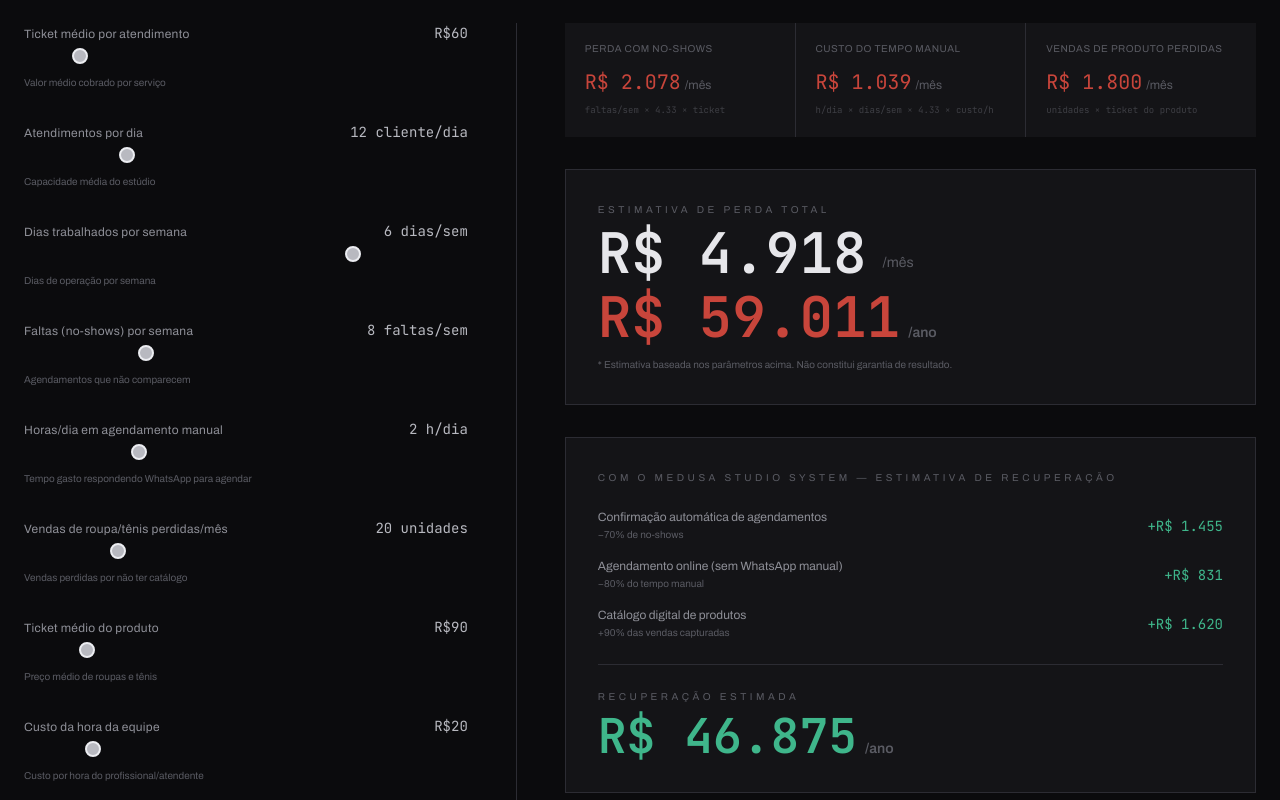
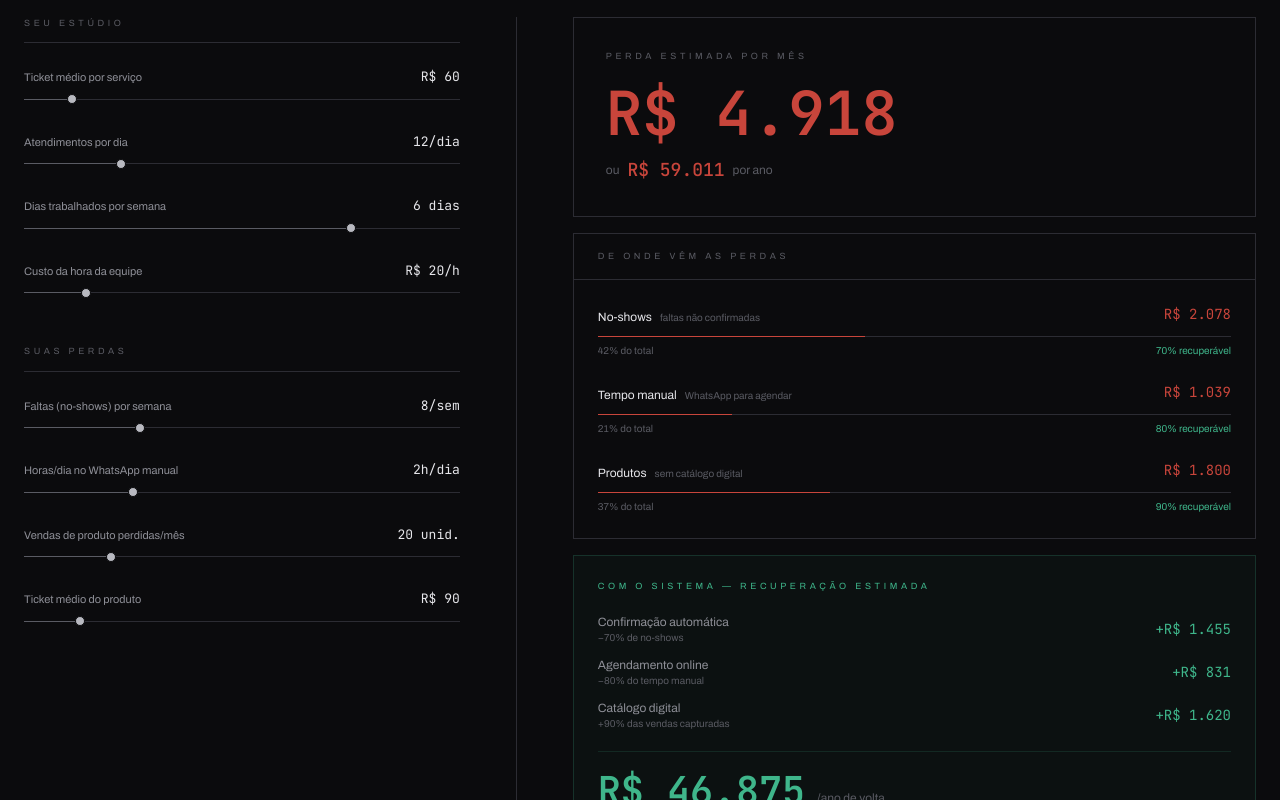
Before and after one commit to mateusricardodev/medusa-studio, a Next.js app: page /diagnostico in a window 1280 px wide. Shown: the part 360-1160 px from the top of the page. Built offline with nearby package versions, Linux system fonts and the light colour scheme.

Commit message:
refactor: redesign completo do simulador de perdas

```diff
--- a/components/diagnostico/LossSimulator.tsx
+++ b/components/diagnostico/LossSimulator.tsx
@@ -2,13 +2,11 @@
 
 import { useState, useEffect, useRef } from "react";
 import { motion, useInView } from "framer-motion";
-import Link from "next/link";
 
-// ── Parâmetros ajustáveis e seus valores iniciais plausíveis para barbearia ──
 const RECOVERY_RATES = {
-  noShow: 0.70,       // confirmação automática reduz 70% dos no-shows
-  manualTime: 0.80,   // sistema reduz 80% do tempo manual de agendamento
-  productSales: 0.90, // catálogo captura 90% das vendas perdidas
+  noShow: 0.70,
+  manualTime: 0.80,
+  productSales: 0.90,
 };
 
 interface Params {
@@ -33,46 +31,69 @@ const INITIAL: Params = {
   teamHourlyCost: 20,
 };
 
-const SLIDER_CONFIG: {
+const SLIDER_GROUPS: {
+  title: string;
+  sliders: {
     key: keyof Params;
     label: string;
     min: number;
     max: number;
     step: number;
-  prefix?: string;
-  suffix?: string;
-  hint: string;
+    fmt: (v: number) => string;
+  }[];
 }[] = [
-  { key: "avgTicket", label: "Ticket médio por atendimento", min: 30, max: 300, step: 5, prefix: "R$", hint: "Valor médio cobrado por serviço" },
-  { key: "dailyAppointments", label: "Atendimentos por dia", min: 4, max: 40, step: 1, suffix: "cliente/dia", hint: "Capacidade média do estúdio" },
-  { key: "workDaysPerWeek", label: "Dias trabalhados por semana", min: 3, max: 7, step: 1, suffix: "dias/sem", hint: "Dias de operação por semana" },
-  { key: "noShowsPerWeek", label: "Faltas (no-shows) por semana", min: 0, max: 30, step: 1, suffix: "faltas/sem", hint: "Agendamentos que não comparecem" },
-  { key: "manualHoursPerDay", label: "Horas/dia em agendamento manual", min: 0, max: 8, step: 0.5, suffix: "h/dia", hint: "Tempo gasto respondendo WhatsApp para agendar" },
-  { key: "lostProductSalesPerMonth", label: "Vendas de roupa/tênis perdidas/mês", min: 0, max: 100, step: 1, suffix: "unidades", hint: "Vendas perdidas por não ter catálogo" },
-  { key: "productTicket", label: "Ticket médio do produto", min: 30, max: 500, step: 10, prefix: "R$", hint: "Preço médio de roupas e tênis" },
-  { key: "teamHourlyCost", label: "Custo da hora da equipe", min: 10, max: 80, step: 5, prefix: "R$", hint: "Custo por hora do profissional/atendente" },
+  {
+    title: "Seu estúdio",
+    sliders: [
+      { key: "avgTicket", label: "Ticket médio por serviço", min: 30, max: 300, step: 5, fmt: (v) => `R$ ${v}` },
+      { key: "dailyAppointments", label: "Atendimentos por dia", min: 4, max: 40, step: 1, fmt: (v) => `${v}/dia` },
+      { key: "workDaysPerWeek", label: "Dias trabalhados por semana", min: 3, max: 7, step: 1, fmt: (v) => `${v} dias` },
+      { key: "teamHourlyCost", label: "Custo da hora da equipe", min: 10, max: 80, step: 5, fmt: (v) => `R$ ${v}/h` },
+    ],
+  },
+  {
+    title: "Suas perdas",
+    sliders: [
+      { key: "noShowsPerWeek", label: "Faltas (no-shows) por semana", min: 0, max: 30, step: 1, fmt: (v) => `${v}/sem` },
+      { key: "manualHoursPerDay", label: "Horas/dia no WhatsApp manual", min: 0, max: 8, step: 0.5, fmt: (v) => `${v}h/dia` },
+      { key: "lostProductSalesPerMonth", label: "Vendas de produto perdidas/mês", min: 0, max: 100, step: 1, fmt: (v) => `${v} unid.` },
+      { key: "productTicket", label: "Ticket médio do produto", min: 30, max: 500, step: 10, fmt: (v) => `R$ ${v}` },
+    ],
+  },
 ];
 
 function formatCurrency(value: number) {
-  return new Intl.NumberFormat("pt-BR", { style: "currency", currency: "BRL", maximumFractionDigits: 0 }).format(value);
+  return new Intl.NumberFormat("pt-BR", {
+    style: "currency",
+    currency: "BRL",
+    maximumFractionDigits: 0,
+  }).format(value);
 }
 
-function AnimatedNumber({ value, className }: { value: number; className?: string }) {
+function AnimatedNumber({
+  value,
+  className,
+  style,
+}: {
+  value: number;
+  className?: string;
+  style?: React.CSSProperties;
+}) {
   const [displayed, setDisplayed] = useState(0);
   const prevRef = useRef(0);
 
   useEffect(() => {
     const start = prevRef.current;
     const end = value;
-    const duration = 600;
+    const duration = 500;
     const startTime = performance.now();
 
     function frame(now: number) {
       const elapsed = now - startTime;
-      const progress = Math.min(elapsed / duration, 1);
-      const eased = 1 - Math.pow(1 - progress, 3); // ease-out cubic
+      const t = Math.min(elapsed / duration, 1);
+      const eased = 1 - Math.pow(1 - t, 3);
       setDisplayed(Math.round(start + (end - start) * eased));
-      if (progress < 1) requestAnimationFrame(frame);
+      if (t < 1) requestAnimationFrame(frame);
       else prevRef.current = end;
     }
 
@@ -80,9 +101,71 @@ function AnimatedNumber({ value, className }: { value: number; className?: strin
   }, [value]);
 
   return (
-    <span className={className}>
+    <span className={className} style={style}>
       {formatCurrency(displayed)}
     </span>
+  );
+}
+
+function SliderRow({
+  id,
+  label,
+  min,
+  max,
+  step,
+  value,
+  fmt,
+  onChange,
+  index,
+  inView,
+}: {
+  id: string;
+  label: string;
+  min: number;
+  max: number;
+  step: number;
+  value: number;
+  fmt: (v: number) => string;
+  onChange: (v: number) => void;
+  index: number;
+  inView: boolean;
+}) {
+  const pct = ((value - min) / (max - min)) * 100;
+
+  return (
+    <motion.div
+      initial={{ opacity: 0, x: -12 }}
+      animate={inView ? { opacity: 1, x: 0 } : {}}
+      transition={{ duration: 0.4, delay: 0.1 + index * 0.05 }}
+    >
+      <div className="flex justify-between items-baseline mb-2">
+        <label htmlFor={id} className="text-[11px] font-body text-[#8E8F97] leading-none">
+          {label}
+        </label>
+        <span className="font-mono text-[13px] text-[#E6E6EA] tabular-nums">{fmt(value)}</span>
+      </div>
+      <div className="relative h-px bg-[#2C2C33] mt-3 mb-1">
+        <div
+          className="absolute top-0 left-0 h-px bg-[#5A5B63] transition-all duration-150"
+          style={{ width: `${pct}%` }}
+        />
+        <input
+          id={id}
+          type="range"
+          min={min}
+          max={max}
+          step={step}
+          value={value}
+          onChange={(e) => onChange(parseFloat(e.target.value))}
+          className="absolute inset-0 w-full opacity-0 cursor-pointer h-6 -top-3"
+          aria-label={`${label}: ${fmt(value)}`}
+        />
+        <div
+          className="absolute top-1/2 -translate-y-1/2 w-2.5 h-2.5 rounded-full bg-[#B8B9C0] border border-[#0B0B0D] pointer-events-none transition-all duration-150"
+          style={{ left: `calc(${pct}% - 5px)` }}
+        />
+      </div>
+    </motion.div>
   );
 }
 
@@ -95,28 +178,45 @@ export default function LossSimulator() {
     setParams((p) => ({ ...p, [key]: value }));
   }
 
-  // ── Cálculos de perda ──────────────────────────────────────────────────────
-  // Perda com no-shows = faltas/sem × 4.33 × ticket médio
   const noShowLossMonth = params.noShowsPerWeek * 4.33 * params.avgTicket;
-
-  // Custo de tempo manual = horas/dia × dias/sem × 4.33 × custo/hora
-  const manualTimeCostMonth = params.manualHoursPerDay * params.workDaysPerWeek * 4.33 * params.teamHourlyCost;
-
-  // Vendas de produto perdidas/mês = unidades × ticket
+  const manualTimeCostMonth =
+    params.manualHoursPerDay * params.workDaysPerWeek * 4.33 * params.teamHourlyCost;
   const productLossMonth = params.lostProductSalesPerMonth * params.productTicket;
-
   const totalLossMonth = noShowLossMonth + manualTimeCostMonth + productLossMonth;
   const totalLossYear = totalLossMonth * 12;
 
-  // ── Cálculos de recuperação (estimativas) ─────────────────────────────────
   const noShowRecovery = noShowLossMonth * RECOVERY_RATES.noShow;
   const manualTimeRecovery = manualTimeCostMonth * RECOVERY_RATES.manualTime;
   const productRecovery = productLossMonth * RECOVERY_RATES.productSales;
   const totalRecoveryMonth = noShowRecovery + manualTimeRecovery + productRecovery;
   const totalRecoveryYear = totalRecoveryMonth * 12;
 
+  const losses = [
+    {
+      label: "No-shows",
+      sub: "faltas não confirmadas",
+      value: noShowLossMonth,
+      recovery: noShowRecovery,
+      rate: RECOVERY_RATES.noShow,
+    },
+    {
+      label: "Tempo manual",
+      sub: "WhatsApp para agendar",
+      value: manualTimeCostMonth,
+      recovery: manualTimeRecovery,
+      rate: RECOVERY_RATES.manualTime,
+    },
+    {
+      label: "Produtos",
+      sub: "sem catálogo digital",
+      value: productLossMonth,
+      recovery: productRecovery,
+      rate: RECOVERY_RATES.productSales,
+    },
+  ];
+
   const waMessage = encodeURIComponent(
-    `Olá! Vi o diagnóstico da Medusa Studio e quero saber mais sobre o Medusa Studio System. Minha estimativa de perda mensal é de ${formatCurrency(totalLossMonth)}.`
+    `Olá! Fiz o diagnóstico da Medusa Studio e minha perda estimada é de ${formatCurrency(totalLossMonth)}/mês. Quero saber mais sobre o sistema.`
   );
 
   return (
@@ -124,9 +224,9 @@ export default function LossSimulator() {
       <div className="max-w-7xl mx-auto px-6 py-16">
         {/* Header */}
         <motion.div
-          initial={{ opacity: 0, y: 20 }}
+          initial={{ opacity: 0, y: 16 }}
           animate={inView ? { opacity: 1, y: 0 } : {}}
-          transition={{ duration: 0.6, ease: "easeOut" }}
+          transition={{ duration: 0.5 }}
           className="mb-16"
         >
           <p className="text-[10px] tracking-[0.35em] uppercase text-[#5A5B63] font-body mb-3">
@@ -135,140 +235,169 @@ export default function LossSimulator() {
           <h1 className="font-display text-[clamp(2rem,5vw,4rem)] leading-none chrome-title mb-4">
             Diagnóstico
           </h1>
-          <p className="text-[#8E8F97] font-body max-w-xl leading-relaxed">
-            Ajuste os valores abaixo com os dados reais do seu estúdio. Os resultados são{" "}
+          <p className="text-[#8E8F97] font-body max-w-xl leading-relaxed text-sm">
+            Ajuste os valores com a realidade do seu estúdio. Os resultados são{" "}
             <strong className="text-[#B8B9C0] font-medium">estimativas indicativas</strong> — não garantias.
           </p>
         </motion.div>
 
-        <div className="grid grid-cols-1 lg:grid-cols-5 gap-12 lg:gap-0">
-          {/* ── Left: inputs (col-span 2) ───────────────────────────────────────── */}
-          <motion.div
-            initial={{ opacity: 0, x: -20 }}
-            animate={inView ? { opacity: 1, x: 0 } : {}}
-            transition={{ duration: 0.6, delay: 0.15, ease: "easeOut" }}
-            className="lg:col-span-2 lg:pr-12 lg:border-r border-[#2C2C33]"
-          >
-            <div className="flex flex-col gap-8">
-              {SLIDER_CONFIG.map(({ key, label, min, max, step, prefix, suffix, hint }, i) => (
-                <div key={key}>
-                  <div className="flex justify-between items-baseline mb-1">
-                    <label
-                      htmlFor={`slider-${key}`}
-                      className="text-xs font-body text-[#8E8F97] tracking-wide"
-                    >
-                      {label}
-                    </label>
-                    <span className="font-mono text-sm text-[#B8B9C0] ml-4 tabular-nums">
-                      {prefix}{params[key]}{suffix ? ` ${suffix}` : ""}
-                    </span>
-                  </div>
-                  <input
+        <div className="grid grid-cols-1 lg:grid-cols-5 gap-0">
+          {/* ── Inputs ── */}
+          <div className="lg:col-span-2 lg:pr-14 lg:border-r border-[#2C2C33] mb-14 lg:mb-0">
+            <div className="flex flex-col gap-12">
+              {SLIDER_GROUPS.map((group) => (
+                <div key={group.title}>
+                  <p className="text-[9px] tracking-[0.4em] uppercase text-[#5A5B63] font-body pb-3 mb-6 border-b border-[#2C2C33]">
+                    {group.title}
+                  </p>
+                  <div className="flex flex-col gap-7">
+                    {group.sliders.map(({ key, label, min, max, step, fmt }, i) => (
+                      <SliderRow
+                        key={key}
                         id={`slider-${key}`}
-                    type="range"
+                        label={label}
                         min={min}
                         max={max}
                         step={step}
                         value={params[key]}
-                    onChange={(e) => update(key, parseFloat(e.target.value))}
-                    aria-label={`${label}: ${prefix ?? ""}${params[key]}${suffix ?? ""}`}
-                    className="w-full"
+                        fmt={fmt}
+                        onChange={(v) => update(key, v)}
+                        index={i}
+                        inView={inView}
                       />
-                  <p className="text-[10px] text-[#5A5B63] font-body mt-1">{hint}</p>
+                    ))}
+                  </div>
                 </div>
               ))}
             </div>
-          </motion.div>
+          </div>
 
-          {/* ── Right: results (col-span 3, sticky) ─────────────────────────────── */}
+          {/* ── Results ── */}
           <motion.div
-            initial={{ opacity: 0, x: 20 }}
-            animate={inView ? { opacity: 1, x: 0 } : {}}
-            transition={{ duration: 0.6, delay: 0.2, ease: "easeOut" }}
-            className="lg:col-span-3 lg:pl-12"
+            initial={{ opacity: 0, y: 16 }}
+            animate={inView ? { opacity: 1, y: 0 } : {}}
+            transition={{ duration: 0.5, delay: 0.2 }}
+            className="lg:col-span-3 lg:pl-14"
           >
-            <div className="lg:sticky lg:top-24 flex flex-col gap-8">
-              {/* Breakdown cards */}
-              <div className="grid grid-cols-1 sm:grid-cols-3 gap-px bg-[#2C2C33]">
-                <LossCard
-                  label="Perda com no-shows"
-                  value={noShowLossMonth}
-                  period="/mês"
-                  formula="faltas/sem × 4.33 × ticket"
+            <div className="lg:sticky lg:top-24 flex flex-col gap-4">
+              {/* Hero: total loss */}
+              <div className="border border-[#2C2C33] p-8">
+                <p className="text-[9px] tracking-[0.4em] uppercase text-[#5A5B63] font-body mb-5">
+                  Perda estimada por mês
+                </p>
+                <AnimatedNumber
+                  value={totalLossMonth}
+                  className="font-mono font-semibold tabular-nums block"
+                  style={{
+                    fontSize: "clamp(2.4rem, 6vw, 3.8rem)",
+                    lineHeight: 1,
+                    color: "#C8453B",
+                  }}
                 />
-                <LossCard
-                  label="Custo do tempo manual"
-                  value={manualTimeCostMonth}
-                  period="/mês"
-                  formula="h/dia × dias/sem × 4.33 × custo/h"
+                <div className="mt-3 flex items-center gap-2">
+                  <span className="text-[#5A5B63] text-xs font-body">ou</span>
+                  <AnimatedNumber
+                    value={totalLossYear}
+                    className="font-mono text-lg font-medium tabular-nums text-[#C8453B]"
                   />
-                <LossCard
-                  label="Vendas de produto perdidas"
-                  value={productLossMonth}
-                  period="/mês"
-                  formula="unidades × ticket do produto"
+                  <span className="text-[#5A5B63] text-xs font-body">por ano</span>
+                </div>
+              </div>
+
+              {/* Breakdown */}
+              <div className="border border-[#2C2C33]">
+                <div className="px-6 py-4 border-b border-[#2C2C33]">
+                  <p className="text-[9px] tracking-[0.4em] uppercase text-[#5A5B63] font-body">
+                    De onde vêm as perdas
+                  </p>
+                </div>
+                <div className="p-6 flex flex-col gap-6">
+                  {losses.map(({ label, sub, value, rate }) => {
+                    const pct = totalLossMonth > 0 ? (value / totalLossMonth) * 100 : 0;
+                    return (
+                      <div key={label}>
+                        <div className="flex justify-between items-start mb-2">
+                          <div>
+                            <span className="text-xs font-body text-[#E6E6EA]">{label}</span>
+                            <span className="text-[10px] font-body text-[#5A5B63] ml-2">{sub}</span>
+                          </div>
+                          <span className="font-mono text-sm text-[#C8453B] tabular-nums shrink-0 ml-4">
+                            {formatCurrency(value)}
+                          </span>
+                        </div>
+                        <div className="relative h-px bg-[#2C2C33]">
+                          <motion.div
+                            className="absolute top-0 left-0 h-px bg-[#C8453B]"
+                            animate={{ width: `${pct}%` }}
+                            transition={{ duration: 0.4, ease: "easeOut" }}
                           />
                         </div>
+                        <div className="mt-1.5 flex justify-between">
+                          <span className="text-[10px] text-[#5A5B63] font-body">
+                            {Math.round(pct)}% do total
+                          </span>
+                          <span className="text-[10px] font-body" style={{ color: "#3FB68B" }}>
+                            {Math.round(rate * 100)}% recuperável
+                          </span>
+                        </div>
+                      </div>
+                    );
+                  })}
+                </div>
+              </div>
 
-              {/* Total loss */}
-              <div className="bg-[#141417] border border-[#2C2C33] p-8">
-                <div className="text-[10px] tracking-[0.35em] uppercase text-[#5A5B63] font-body mb-2">
-                  Estimativa de perda total
-                </div>
-                <div className="flex items-end gap-4 mb-2">
-                  <AnimatedNumber
-                    value={totalLossMonth}
-                    className="font-mono text-[clamp(2rem,5vw,3.5rem)] leading-none font-semibold"
-                    // color set via style below
-                  />
-                  <span className="font-body text-[#5A5B63] text-sm mb-2">/mês</span>
+              {/* Recovery */}
+              <div className="border p-6" style={{ borderColor: "rgba(63,182,139,0.2)", background: "rgba(63,182,139,0.04)" }}>
+                <p
+                  className="text-[9px] tracking-[0.4em] uppercase font-body mb-5"
+                  style={{ color: "#3FB68B" }}
+                >
+                  Com o sistema — recuperação estimada
+                </p>
+                <div className="flex flex-col gap-3 mb-5">
+                  {[
+                    {
+                      label: "Confirmação automática",
+                      detail: `−${Math.round(RECOVERY_RATES.noShow * 100)}% de no-shows`,
+                      value: noShowRecovery,
+                    },
+                    {
+                      label: "Agendamento online",
+                      detail: `−${Math.round(RECOVERY_RATES.manualTime * 100)}% do tempo manual`,
+                      value: manualTimeRecovery,
+                    },
+                    {
+                      label: "Catálogo digital",
+                      detail: `+${Math.round(RECOVERY_RATES.productSales * 100)}% das vendas capturadas`,
+                      value: productRecovery,
+                    },
+                  ].map(({ label, detail, value }) => (
+                    <div key={label} className="flex items-center justify-between gap-4">
+                      <div className="min-w-0">
+                        <div className="text-xs font-body text-[#8E8F97]">{label}</div>
+                        <div className="text-[10px] text-[#5A5B63] font-body">{detail}</div>
                       </div>
                       <div
-                  className="font-mono text-[clamp(2rem,5vw,3.5rem)] leading-none font-semibold"
-                  style={{ color: "var(--loss)" }}
+                        className="font-mono text-sm tabular-nums shrink-0"
+                        style={{ color: "#3FB68B" }}
                       >
-                  <AnimatedNumber value={totalLossYear} />
-                  <span className="font-body text-[#5A5B63] text-sm ml-2">/ano</span>
+                        +{formatCurrency(value)}
                       </div>
-                <p className="text-[10px] text-[#5A5B63] font-body mt-3">
-                  * Estimativa baseada nos parâmetros acima. Não constitui garantia de resultado.
-                </p>
                     </div>
-
-              {/* Recovery section */}
-              <div className="bg-[#141417] border border-[#2C2C33] p-8">
-                <div className="text-[10px] tracking-[0.35em] uppercase text-[#5A5B63] font-body mb-6">
-                  Com o Medusa Studio System — estimativa de recuperação
+                  ))}
                 </div>
-
-                <div className="flex flex-col gap-4 mb-6">
-                  <RecoveryLine
-                    label="Confirmação automática de agendamentos"
-                    detail={`−${Math.round(RECOVERY_RATES.noShow * 100)}% de no-shows`}
-                    value={noShowRecovery}
+                <div className="border-t pt-5" style={{ borderColor: "rgba(63,182,139,0.15)" }}>
+                  <div className="flex items-end gap-3">
+                    <AnimatedNumber
+                      value={totalRecoveryYear}
+                      className="font-mono font-semibold tabular-nums"
+                      style={{
+                        fontSize: "clamp(1.6rem,4vw,2.4rem)",
+                        lineHeight: 1,
+                        color: "#3FB68B",
+                      }}
                     />
-                  <RecoveryLine
-                    label="Agendamento online (sem WhatsApp manual)"
-                    detail={`−${Math.round(RECOVERY_RATES.manualTime * 100)}% do tempo manual`}
-                    value={manualTimeRecovery}
-                  />
-                  <RecoveryLine
-                    label="Catálogo digital de produtos"
-                    detail={`+${Math.round(RECOVERY_RATES.productSales * 100)}% das vendas capturadas`}
-                    value={productRecovery}
-                  />
-                </div>
-
-                <div className="border-t border-[#2C2C33] pt-6">
-                  <div className="text-[10px] tracking-[0.35em] uppercase text-[#5A5B63] font-body mb-2">
-                    Recuperação estimada
-                  </div>
-                  <div
-                    className="font-mono text-[clamp(1.8rem,4vw,3rem)] leading-none font-semibold"
-                    style={{ color: "var(--gain)" }}
-                  >
-                    <AnimatedNumber value={totalRecoveryYear} />
-                    <span className="font-body text-[#5A5B63] text-sm ml-2">/ano</span>
+                    <span className="text-[#5A5B63] text-xs font-body mb-1">/ano de volta</span>
                   </div>
                 </div>
               </div>
@@ -278,15 +407,19 @@ export default function LossSimulator() {
                 href={`https://wa.me/5512991234567?text=${waMessage}`}
                 target="_blank"
                 rel="noopener noreferrer"
-                className="flex items-center justify-between h-14 px-8 border border-[#2C2C33] text-[#8A8B93] hover:border-[#5A5B63] hover:text-[#B8B9C0] transition-all duration-200 group"
+                className="flex items-center justify-between h-14 px-8 border border-[#2C2C33] text-[#5A5B63] hover:border-[#B8B9C0] hover:text-[#B8B9C0] transition-all duration-200 group"
               >
-                <span className="text-xs tracking-widest uppercase font-body">
+                <span className="text-[10px] tracking-widest uppercase font-body">
                   Quero o sistema
                 </span>
-                <span className="text-[#5A5B63] group-hover:text-[#B8B9C0] transition-colors font-mono text-sm">
+                <span className="font-mono text-sm transition-colors group-hover:text-[#B8B9C0]">
                   →
                 </span>
               </a>
+
+              <p className="text-[10px] text-[#5A5B63] font-body text-center">
+                * Estimativas com base nos parâmetros acima. Não constituem garantia de resultado.
+              </p>
             </div>
           </motion.div>
         </div>
@@ -294,50 +427,3 @@ export default function LossSimulator() {
     </div>
   );
 }
-
-function LossCard({
-  label,
-  value,
-  period,
-  formula,
-}: {
-  label: string;
-  value: number;
-  period: string;
-  formula: string;
-}) {
-  return (
-    <div className="bg-[#141417] p-5">
-      <div className="text-[10px] tracking-wider uppercase text-[#5A5B63] font-body mb-3 leading-tight">
-        {label}
-      </div>
-      <div className="font-mono text-xl text-[#C8453B] tabular-nums">
-        {formatCurrency(value)}
-        <span className="text-[#5A5B63] text-xs ml-1 font-body">{period}</span>
-      </div>
-      <div className="text-[9px] text-[#5A5B63] font-mono mt-2 opacity-60">{formula}</div>
-    </div>
-  );
-}
-
-function RecoveryLine({
-  label,
-  detail,
-  value,
-}: {
-  label: string;
-  detail: string;
-  value: number;
-}) {
-  return (
-    <div className="flex items-center justify-between gap-4">
-      <div className="flex-1 min-w-0">
-        <div className="text-xs font-body text-[#8E8F97] truncate">{label}</div>
-        <div className="text-[10px] text-[#5A5B63] font-body mt-0.5">{detail}</div>
-      </div>
-      <div className="font-mono text-sm tabular-nums shrink-0" style={{ color: "var(--gain)" }}>
-        +{formatCurrency(value)}
-      </div>
-    </div>
-  );
-}
```
Lines whose indentation alone changed are shown as unchanged.
